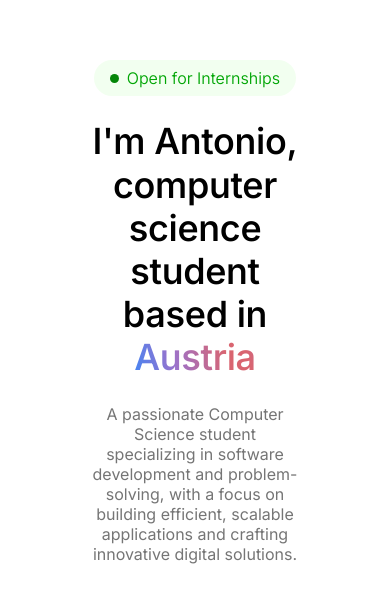
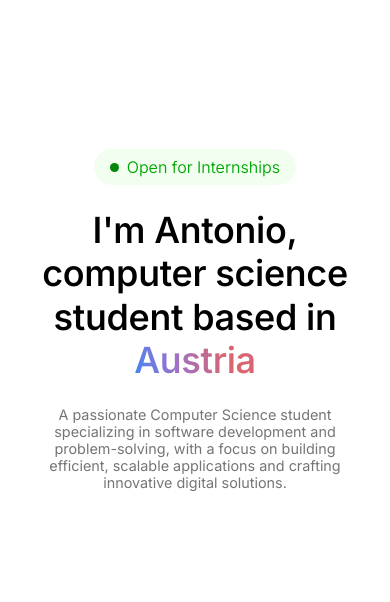
Before and after one commit to antoniosubasic/antonio.subasic.me, a Vue app: page / in a window 390 px wide. Shown: the part 102-704 px from the top of the page. Built offline with nearby package versions, Linux system fonts and the light colour scheme.

Commit message:
refactored spacing of elements via margin

```diff
--- a/src/App.vue
+++ b/src/App.vue
@@ -14,9 +14,22 @@ import Pill from './components/Pill.vue'
   margin: 1.5rem 0;
 }
 
+@media screen and (max-height: 350px) {
+  .intro {
+    margin: 1rem 0;
+  }
+}
+
+@media screen and (max-height: 300px) {
+  .intro {
+    margin: 0.65rem 0;
+  }
+}
+
 .bio {
   font-size: 1.1rem;
   color: #757575;
+  margin: 0 calc(1rem + 1vw * 4);
 }
 
 @media screen and (max-width: 1000px) {
@@ -25,9 +38,16 @@ import Pill from './components/Pill.vue'
   }
 }
 
-@media screen and (max-width: 500px) {
+@media screen and (max-width: 650px) {
   .bio {
-    font-size: 1rem;
+    margin: 0 1rem;
+    font-size: 0.9rem;
+  }
+}
+
+@media screen and (max-width: 425px) {
+  .bio {
+    margin: 0 0.25rem;
   }
 }
 </style>
--- a/src/style.css
+++ b/src/style.css
@@ -15,10 +15,9 @@
 
 #app {
   max-width: 1280px;
-  margin: 0;
-  padding: 2rem;
   text-align: center;
-  margin: 0 15vw;
+  padding: 0;
+  margin: 0 calc(1rem + 1vw * 7.5);
 }
 
 body {
@@ -28,5 +27,10 @@ body {
   justify-content: center;
   align-items: center;
   min-height: 100vh;
-  min-width: 370px;
 }
+
+@media screen and (max-width: 500px) {
+  #app {
+    margin: 0 1.5rem;
+  }
+}
```
